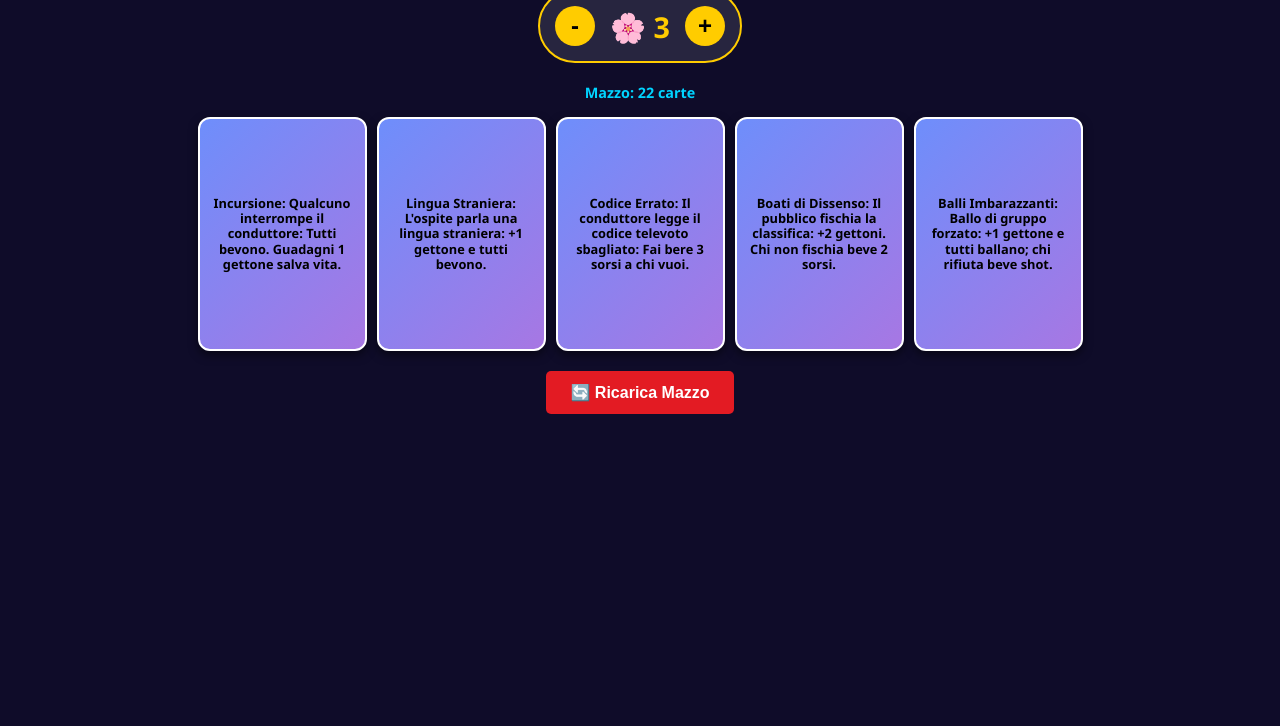
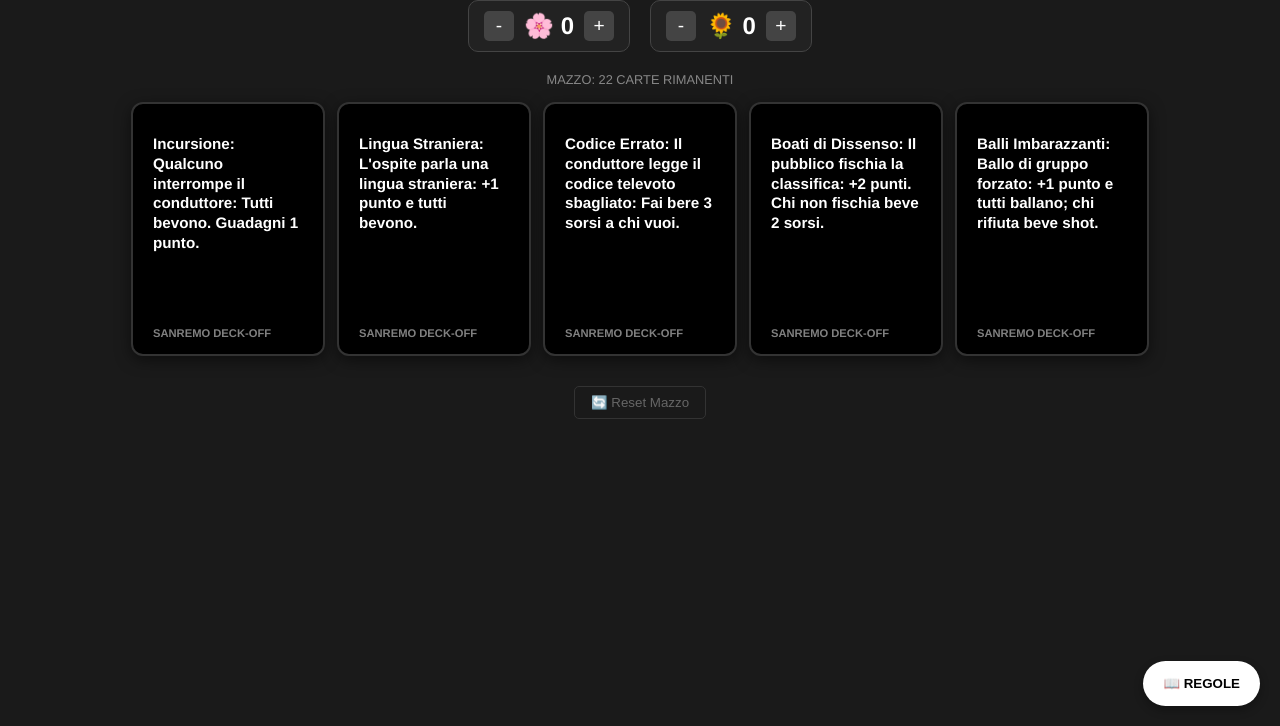
Before and after one commit to matteosaccone16-max/sanremo.game, a plain HTML site: page index.html in a window 1280 px wide. Shown: the part 74-800 px from the top of the page. Drawn offline with Linux system fonts and the light colour scheme.

Commit message:
Update index.html

```diff
--- a/index.html
+++ b/index.html
@@ -3,108 +3,206 @@
 <head>
     <meta charset="UTF-8">
     <meta name="viewport" content="width=device-width, initial-scale=1.0">
-    <title>Sanremo Deck-Off</title>
+    <title>Sanremo Deck-Off: CAH Edition</title>
     <style>
-        body { font-family: 'Segoe UI', sans-serif; background: #0f0c29; color: white; text-align: center; margin: 0; padding: 10px; }
-        h1 { color: #ffcc00; text-transform: uppercase; text-shadow: 2px 2px #e31b23; margin: 10px 0; font-size: 1.5rem; }
-
-        /* Contatore Gettoni */
-        #token-container {
-            background: rgba(255, 255, 255, 0.1);
-            padding: 15px; border-radius: 50px;
-            display: inline-flex; align-items: center; gap: 15px;
-            margin-bottom: 20px; border: 2px solid #ffcc00;
-        }
-        .token-count { font-size: 1.8rem; font-weight: bold; color: #ffcc00; }
-        .token-btn {
-            background: #ffcc00; border: none; width: 40px; height: 40px;
-            border-radius: 50%; font-size: 1.5rem; font-weight: bold; cursor: pointer;
+        :root {
+            --bg-color: #1a1a1a;
+            --card-bg: #000000;
+            --card-text: #ffffff;
+            --accent-red: #e31b23;
         }
 
-        #stats { margin-bottom: 15px; font-size: 0.9rem; color: #00d4ff; font-weight: bold; }
-        #hand { display: flex; flex-wrap: wrap; justify-content: center; gap: 10px; }
+        body {
+            font-family: 'Helvetica Neue', Helvetica, Arial, sans-serif;
+            background: var(--bg-color);
+            color: white;
+            text-align: center;
+            margin: 0;
+            padding: 10px;
+            overflow-x: hidden;
+        }
+
+        h1 { font-size: 1.8rem; margin: 15px 0; letter-spacing: -1px; }
+
+        /* Contatori Fiori */
+        .score-board {
+            display: flex;
+            justify-content: center;
+            gap: 20px;
+            margin-bottom: 20px;
+        }
+        .token-box {
+            background: #222;
+            padding: 10px 15px;
+            border-radius: 10px;
+            border: 1px solid #444;
+            display: flex;
+            align-items: center;
+            gap: 10px;
+        }
+        .token-val { font-size: 1.5rem; font-weight: bold; min-width: 30px; }
+        .token-btn {
+            background: #444; border: none; color: white; width: 30px; height: 30px;
+            border-radius: 5px; font-size: 1.2rem; cursor: pointer;
+        }
+        .token-btn:active { background: #666; }
+
+        #stats { margin-bottom: 15px; font-size: 0.8rem; color: #888; text-transform: uppercase; }
+
+        /* Grafica Carte (Stile Cards Against Humanity) */
+        #hand { display: flex; flex-wrap: wrap; justify-content: center; gap: 12px; }
 
         .card {
-            width: 145px; height: 210px;
-            background: linear-gradient(135deg, #6e8efb, #a777e3);
-            border-radius: 12px; border: 2px solid #fff;
-            color: #000; padding: 10px;
-            display: flex; flex-direction: column; justify-content: center;
-            cursor: pointer; transition: transform 0.2s;
-            font-size: 0.8rem; font-weight: bold; overflow: hidden;
-            box-shadow: 0 4px 10px rgba(0,0,0,0.5);
-            line-height: 1.2;
+            width: 150px; height: 210px;
+            background: var(--card-bg);
+            border-radius: 12px;
+            border: 2px solid #333;
+            color: var(--card-text);
+            padding: 20px;
+            display: flex;
+            flex-direction: column;
+            justify-content: flex-start;
+            text-align: left;
+            cursor: pointer;
+            transition: transform 0.2s, box-shadow 0.2s;
+            box-shadow: 0 4px 15px rgba(0,0,0,0.5);
+            position: relative;
         }
 
-        .card:active { transform: scale(0.95); }
+        .card:hover { transform: translateY(-5px); box-shadow: 0 8px 20px rgba(0,0,0,0.8); }
+        .card-text { font-size: 0.95rem; font-weight: 700; line-height: 1.3; margin-top: 10px; }
+        .card-footer {
+            position: absolute; bottom: 15px; left: 20px;
+            font-size: 0.7rem; font-weight: bold; opacity: 0.5;
+        }
 
-        .controls { margin-top: 20px; display: flex; flex-direction: column; gap: 10px; align-items: center; }
-        button.main-btn {
-            padding: 12px 24px; font-size: 1rem; cursor: pointer;
-            background: #e31b23; color: white; border: none; border-radius: 5px; font-weight: bold;
+        /* Bottone Regole e Finestra */
+        #rules-toggle {
+            position: fixed; bottom: 20px; right: 20px;
+            background: white; color: black; border: none;
+            padding: 15px 20px; border-radius: 50px;
+            font-weight: bold; cursor: pointer; box-shadow: 0 4px 10px rgba(0,0,0,0.3);
+            z-index: 100;
+        }
+
+        #modal-overlay {
+            display: none; position: fixed; top: 0; left: 0;
+            width: 100%; height: 100%; background: rgba(0,0,0,0.9);
+            z-index: 200; overflow-y: auto; padding: 40px 20px;
+            text-align: left; box-sizing: border-box;
+        }
+
+        .modal-content { max-width: 600px; margin: 0 auto; line-height: 1.6; }
+        .modal-content h2 { border-bottom: 2px solid white; padding-bottom: 10px; margin-top: 30px; }
+        .modal-content ul { padding-left: 20px; }
+        .close-modal {
+            background: var(--accent-red); color: white; border: none;
+            padding: 10px 20px; border-radius: 5px; font-weight: bold;
+            cursor: pointer; margin-bottom: 20px;
+        }
+
+        .main-btn {
+            background: transparent; color: #666; border: 1px solid #333;
+            padding: 8px 16px; border-radius: 5px; cursor: pointer; margin-top: 30px;
         }
     </style>
 </head>
 <body>
 
-    <h1>🎙️ Sanremo Deck-Off</h1>
+    <h1>🎙️ SANREMO DECK-OFF</h1>
 
-    <div id="token-container">
-        <button class="token-btn" onclick="changeTokens(-1)">-</button>
-        <div class="token-count">🌸 <span id="token-val">3</span></div>
-        <button class="token-btn" onclick="changeTokens(1)">+</button>
+    <div class="score-board">
+        <div class="token-box">
+            <button class="token-btn" onclick="changeTokens('pink', -1)">-</button>
+            <div class="token-val">🌸 <span id="pink-val">0</span></div>
+            <button class="token-btn" onclick="changeTokens('pink', 1)">+</button>
+        </div>
+        <div class="token-box">
+            <button class="token-btn" onclick="changeTokens('gold', -1)">-</button>
+            <div class="token-val">🌻 <span id="gold-val">0</span></div>
+            <button class="token-btn" onclick="changeTokens('gold', 1)">+</button>
+        </div>
     </div>
 
-    <div id="stats">Mazzo: <span id="count">0</span> carte</div>
+    <div id="stats">Mazzo: <span id="count">0</span> carte rimanenti</div>
 
     <div id="hand"></div>
 
-    <div class="controls">
-        <button class="main-btn" onclick="resetGame()">🔄 Ricarica Mazzo</button>
+    <button class="main-btn" onclick="resetGame()">🔄 Reset Mazzo</button>
+
+    <button id="rules-toggle" onclick="toggleModal(true)">📖 REGOLE</button>
+
+    <div id="modal-overlay">
+        <div class="modal-content">
+            <button class="close-modal" onclick="toggleModal(false)">✖ CHIUDI E TORNA AL GIOCO</button>
+
+            <h2 style="color: var(--accent-red);">REGOLE FISSE!</h2>
+            <p><strong>BERE UN SORSO SE:</strong></p>
+            <ul>
+                <li>Viene annunciata una pubblicità</li>
+                <li>Una artista donna canta</li>
+                <li>Sale sul palco una persona Over 70</li>
+                <li>Il pubblico dell'Ariston si alza in piedi</li>
+                <li>Laura Pausini fa un cambio d'abito</li>
+                <li>Carlo Conti ricorda i numeri degli artisti</li>
+                <li>Carlo Conti attiva o chiude il televoto</li>
+                <li>L'artista ringrazia l'orchestra alla fine</li>
+                <li>Entra un ospite</li>
+            </ul>
+
+            <h2>REGOLE DEL GIOCO:</h2>
+            <ul>
+                <li><strong>Il Cavallo:</strong> A inizio partita tutti scelgono il proprio vincitore. Se indovini: <strong>+5 punti vittoria</strong>.</li>
+                <li><strong>Cambio Carta:</strong> Puoi scartare una carta cliccandoci, ma devi bere <strong>3 sorsi</strong> per la sostituzione (se non è una giocata valida).</li>
+                <li><strong>Regola Buffalo:</strong> Si beve solo con la mano non dominante. Se sbagli, finisci il drink.</li>
+                <li><strong>Idratazione:</strong> Chi beve acqua fuori dalla pubblicità deve <strong>refreshare tutta la mano</strong> (clicca Reset Mazzo o scarta le carte).</li>
+            </ul>
+        </div>
     </div>
 
     <script>
-        // Effetto sonoro brindisi
         const toastSound = new Audio('https://www.soundjay.com/misc/sounds/glass-clink-1.mp3');
-
-        let tokens = 3;
+        let scores = { pink: 0, gold: 0 };
         let deck = [];
         let hand = [];
 
-        // Tutte le tue carte senza errori di virgolette
         const allCards = [
-            "L'Emozionato: Se il cantante piange a fine esibizione: Vinci 1 Gettone. Se no: Bevi 2 sorsi.",
+            "L'Emozionato: Se il cantante piange a fine esibizione: Vinci 1 punto. Se no: Bevi 2 sorsi.",
             "Fiori Rubati: Se il cantante regala i fiori a qualcuno: Guadagni 1 'Scudo' (salta la prossima bevuta).",
-            "Occhiale matto: Se il prossimo artista indossa occhiali da sole: Guadagni 1 gettone.",
+            "Occhiale matto: Se il prossimo artista indossa occhiali da sole: Guadagni 1 punto.",
             "Appello Sociale: Se il cantante fa un discorso politico o sociale: Tutti bevono un sorso solenne.",
             "L'Invasione: Se il cantante scende tra il pubblico: Distribuisci 3 sorsi tra gli amici.",
-            "Standing Ovation: Se l'Ariston si alza in piedi: Bevono tutti tranne te. Vinci 2 Gettoni.",
-            "Problema di Monitor: Se il cantante si tocca l'orecchio: Guadagni 1 Gettone e tutti bevono.",
-            "L'Urlo Finale: Se la canzone finisce con un acuto di +5 secondi: Bevono tutti e guadagni 1 gettone.",
-            "Gaffe sul Nome: Il conduttore sbaglia un nome: Tutti bevono tranne te. +1 gettone.",
-            "Selfie di Stato: Il conduttore fa un selfie: +1 gettone. Chi ha meno gettoni beve.",
-            "Amadeus-Mode: Se fa una battuta che non fa ridere: Silenzio = +2 gettoni. Se qualcuno ride: beve doppio.",
-            "Discesa Pericolosa: Se qualcuno inciampa sulle scale: Vinci 1 Gettone 'Salva-Vita'.",
+            "Standing Ovation: Se l'Ariston si alza in piedi: Bevono tutti tranne te. Vinci 2 punti.",
+            "Problema di Monitor: Se il cantante si tocca l'orecchio: Guadagni 1 punto e tutti bevono.",
+            "L'Urlo Finale: Se la canzone finisce con un acuto di +5 secondi: Bevono tutti e +1 punto.",
+            "Gaffe sul Nome: Il conduttore sbaglia un nome: Tutti bevono tranne te. +1 punto.",
+            "Selfie di Stato: Il conduttore fa un selfie: +1 punto. Chi ha meno punti beve.",
+            "Amadeus-Mode: Se fa una battuta che non fa ridere: Silenzio = +2 punti. Se qualcuno ride: beve doppio.",
+            "Discesa Pericolosa: Se qualcuno inciampa sulle scale: Vinci 1 punto 'Salva-Vita'.",
             "Codice Errato: Il conduttore legge il codice televoto sbagliato: Fai bere 3 sorsi a chi vuoi.",
-            "Incursione: Qualcuno interrompe il conduttore: Tutti bevono. Guadagni 1 gettone salva vita.",
-            "Monologo Infinito: Monologo di oltre 5 minuti: +2 gettoni e bevono tutti per sopportare.",
-            "Canto del Conduttore: Il conduttore canta: +1 gettone e togli 1 salva vita a un amico. Si beve!",
-            "Balli Imbarazzanti: Ballo di gruppo forzato: +1 gettone e tutti ballano; chi rifiuta beve shot.",
-            "Medley Eterno: L'ospite canta +4 canzoni: +3 gettoni, tutti bevono un sorso per canzone.",
-            "Duetto Improvvisato: Conduttore e ospite cantano insieme: +2 gettoni e tutti tranne te bevono.",
-            "Microfono Muto: Non si sente la voce all'inizio: +2 Gettoni e 1 salva vita. Tutti bevono.",
-            "Parenti in Prima Fila: Inquadrano la famiglia del conduttore: Bevi con chi hai a destra. Togli 1 gettone a un nemico.",
-            "Omaggio ai Scomparsi: Clip tributo: Brindisi collettivo. Scegli 2 persone a cui togliere 1 gettone.",
-            "L'Urlo 'Sanremooo!': Il cantante urla il nome della città: Tutti bevono uno shot. +1 gettone salva vita.",
-            "Ultimo Posto: Il cantante all'ultimo posto sorride: Chi ha meno Gettoni beve e ne perde uno.",
-            "Boati di Dissenso: Il pubblico fischia la classifica: +2 gettoni. Chi non fischia beve 2 sorsi.",
-            "Coro Impegnato: I coristi fanno un balletto: +2 gettoni e bevono quelli che non copiano i passi.",
-            "Lingua Straniera: L'ospite parla una lingua straniera: +1 gettone e tutti bevono."
+            "Incursione: Qualcuno interrompe il conduttore: Tutti bevono. Guadagni 1 punto.",
+            "Monologo Infinito: Monologo di oltre 5 minuti: +2 punti e bevono tutti per sopportare.",
+            "Canto del Conduttore: Il conduttore canta: +1 punto e togli 1 punto a un avversario.",
+            "Balli Imbarazzanti: Ballo di gruppo forzato: +1 punto e tutti ballano; chi rifiuta beve shot.",
+            "Medley Eterno: L'ospite canta +4 canzoni: +3 punti, tutti bevono un sorso per canzone.",
+            "Duetto Improvvisato: Conduttore e ospite cantano insieme: +2 punti e tutti tranne te bevono.",
+            "Microfono Muto: Non si sente la voce all'inizio: +2 punti. Tutti bevono.",
+            "Parenti in Prima Fila: Inquadrano la famiglia del conduttore: Bevi con chi hai a destra.",
+            "Omaggio ai Scomparsi: Clip tributo: Brindisi collettivo. Togli 1 punto a un nemico.",
+            "L'Urlo 'Sanremooo!': Il cantante urla il nome della città: Tutti bevono uno shot.",
+            "Ultimo Posto: Il cantante all'ultimo posto sorride: Chi ha meno punti beve.",
+            "Boati di Dissenso: Il pubblico fischia la classifica: +2 punti. Chi non fischia beve 2 sorsi.",
+            "Coro Impegnato: I coristi fanno un balletto: +2 punti e bevono quelli che non ballano.",
+            "Lingua Straniera: L'ospite parla una lingua straniera: +1 punto e tutti bevono."
         ];
 
-        function changeTokens(val) {
-            tokens = Math.max(0, tokens + val);
-            document.getElementById('token-val').innerText = tokens;
+        function changeTokens(type, val) {
+            scores[type] = Math.max(0, scores[type] + val);
+            document.getElementById(`${type}-val`).innerText = scores[type];
+        }
+
+        function toggleModal(show) {
+            document.getElementById('modal-overlay').style.display = show ? 'block' : 'none';
         }
 
         function shuffle(array) {
@@ -114,8 +212,6 @@
         function initGame() {
             deck = shuffle([...allCards]);
             hand = [];
-            tokens = 3;
-            document.getElementById('token-val').innerText = tokens;
             for(let i=0; i<5; i++) {
                 if(deck.length > 0) hand.push(deck.pop());
             }
@@ -124,13 +220,12 @@
 
         function playCard(index) {
             toastSound.currentTime = 0;
-            toastSound.play().catch(e => console.log("Audio richiede interazione"));
+            toastSound.play().catch(e => {});
 
             if (deck.length > 0) {
                 hand[index] = deck.pop();
             } else {
                 hand.splice(index, 1);
-                if (hand.length === 0) alert("Mazzo esaurito!");
             }
             renderHand();
         }
@@ -144,17 +239,19 @@
             hand.forEach((cardText, index) => {
                 const cardEl = document.createElement('div');
                 cardEl.className = 'card';
-                cardEl.innerText = cardText;
+                cardEl.innerHTML = `
+                    <div class="card-text">${cardText}</div>
+                    <div class="card-footer">SANREMO DECK-OFF</div>
+                `;
                 cardEl.onclick = () => playCard(index);
                 handDiv.appendChild(cardEl);
             });
         }
 
         function resetGame() {
-            if(confirm("Vuoi azzerare tutto e rimescolare?")) initGame();
+            if(confirm("Vuoi rimescolare il mazzo? I punteggi NON verranno azzerati.")) initGame();
         }
 
-        // Avvio del gioco
         initGame();
     </script>
 </body>
```
